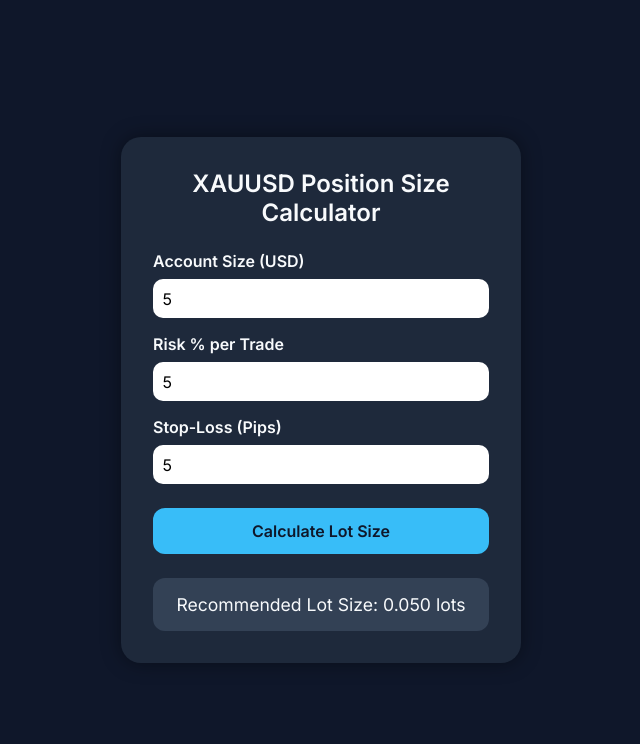
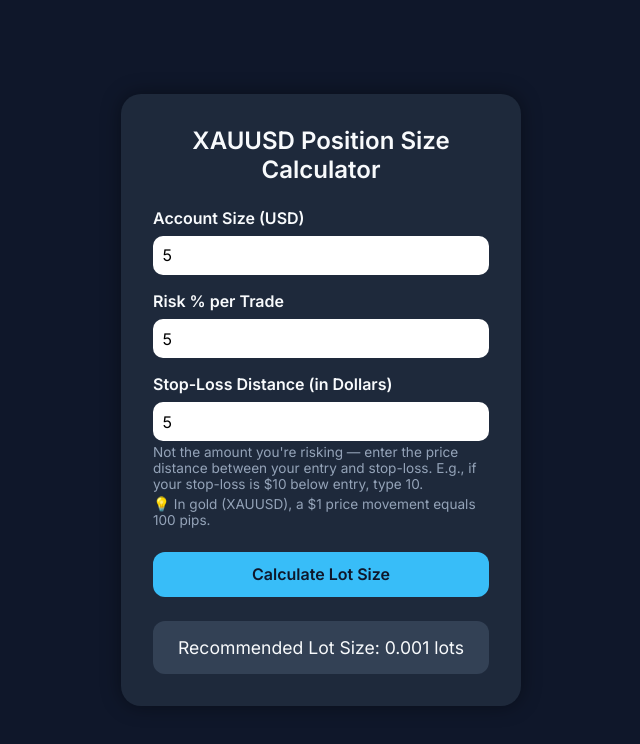
Before and after one commit to fousan123/xau, a plain HTML site: page index.html in a window 1280 px wide. Both pictures are taken after typing "5", "5", "5" into the empty fields and a click on the button "Calculate Lot Size". Shown: the whole page, without its empty margins (319-959 px from the left). Drawn offline with Linux system fonts and the light colour scheme.

Commit message:
Update index.html

```diff
--- a/index.html
+++ b/index.html
@@ -66,6 +66,11 @@
       font-size: 1.1rem;
       font-weight: 500;
     }
+    .note {
+      font-size: 0.85rem;
+      color: #94a3b8;
+      margin-top: 0.2rem;
+    }
   </style>
 </head>
 <body>
@@ -77,8 +82,10 @@
     <label for="risk">Risk % per Trade</label>
     <input type="number" id="risk" placeholder="e.g. 1">
 
-    <label for="stop">Stop-Loss (Pips)</label>
-    <input type="number" id="stop" placeholder="e.g. 100">
+    <label for="stop">Stop-Loss Distance (in Dollars)</label>
+    <input type="number" id="stop" placeholder="e.g. 10">
+    <div class="note">Not the amount you're risking — enter the price distance between your entry and stop-loss. E.g., if your stop-loss is $10 below entry, type 10.</div>
+    <div class="note">💡 In gold (XAUUSD), a $1 price movement equals 100 pips.</div>
 
     <button onclick="calculate()">Calculate Lot Size</button>
 
@@ -89,15 +96,16 @@
     function calculate() {
       const account = parseFloat(document.getElementById('account').value);
       const riskPercent = parseFloat(document.getElementById('risk').value);
-      const stopLossPips = parseFloat(document.getElementById('stop').value);
+      const stopLossDollars = parseFloat(document.getElementById('stop').value);
 
-      if (isNaN(account) || isNaN(riskPercent) || isNaN(stopLossPips) || stopLossPips <= 0) {
+      if (isNaN(account) || isNaN(riskPercent) || isNaN(stopLossDollars) || stopLossDollars <= 0) {
         document.getElementById('output').innerText = 'Please enter valid values in all fields.';
         return;
       }
 
+      const stopLossPips = stopLossDollars * 100; // Convert $ stop loss to pips (1$ = 100 pips in gold)
       const riskAmount = account * (riskPercent / 100);
-      const lotSize = riskAmount / (stopLossPips * 1); // 1 pip in gold = $1 per lot
+      const lotSize = riskAmount / stopLossPips; // 1 pip = $1 per lot in gold
 
       document.getElementById('output').innerText = `Recommended Lot Size: ${lotSize.toFixed(3)} lots`;
     }
```
